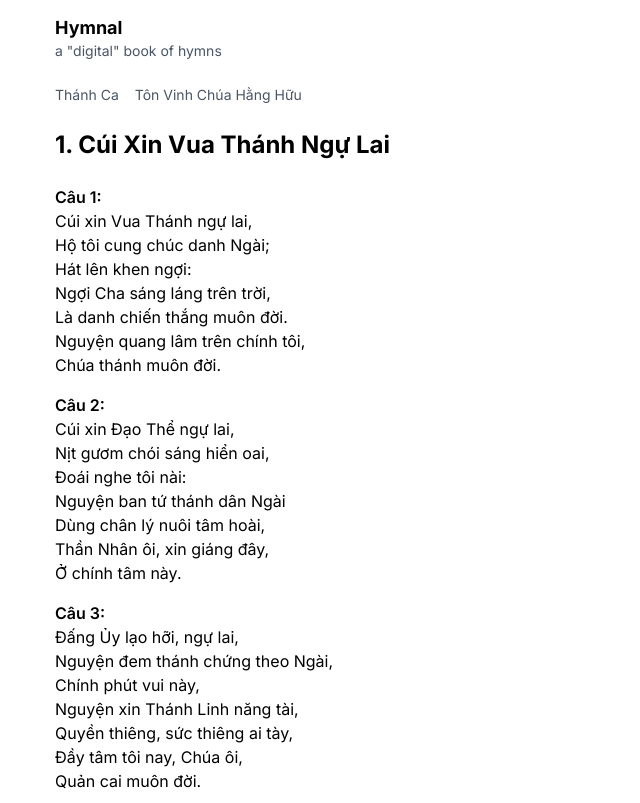
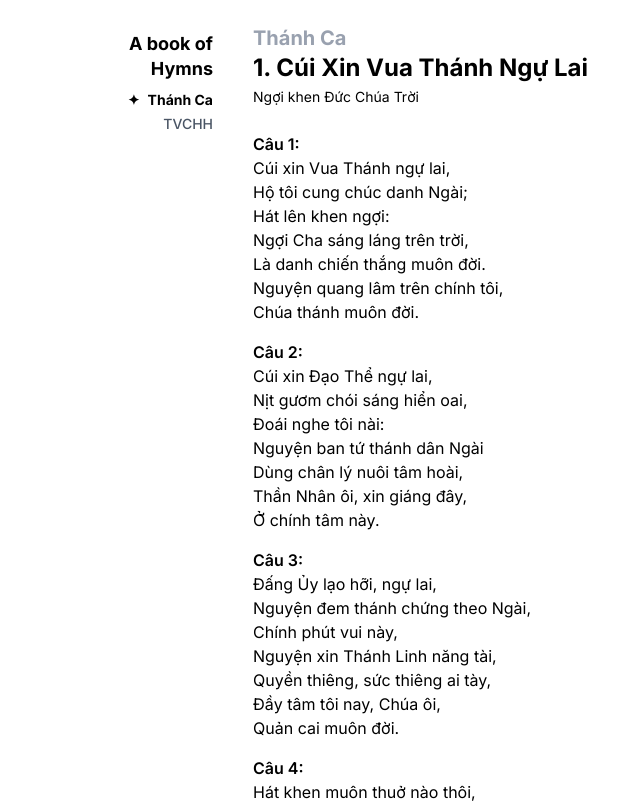
Before and after one commit to tatthien/hymnal-v2, a Next.js app: page /hymns/1-cui-xin-vua-thanh-ngu-lai in a window 1280 px wide. Shown: the top 803 px of the page, without its empty margins (301-941 px from the left). Built offline with nearby package versions, Linux system fonts and the light colour scheme.

Commit message:
chore: highlight active link

```diff
--- a/app/hymns/[slug]/page.tsx
+++ b/app/hymns/[slug]/page.tsx
@@ -1,6 +1,7 @@
 import { getSongs } from "@/app/hymns"
 import { readFile } from "fs/promises"
 import matter from 'gray-matter'
+import Link from "next/link"
 
 type Params = Promise<{ slug: string }>
 
@@ -12,7 +13,13 @@ export default async function HymnPage({ params }: { params: Params }) {
 
   return (
     <article className="hymn-details">
-      <h1 className='text-2xl font-bold mb-6'>{data.name}</h1>
+      <div className="text-xl font-bold text-gray-400">Thánh Ca</div>
+      <h1 className='text-2xl font-bold'>{data.name}</h1>
+      <div className="mb-6">
+        <Link href='#' className="text-sm">
+          {data.category}
+        </Link>
+      </div>
       <div dangerouslySetInnerHTML={{ __html: content }} />
     </article>
   )
--- a/app/layout.tsx
+++ b/app/layout.tsx
@@ -2,6 +2,7 @@ import type { Metadata } from "next";
 import { Inter } from "next/font/google";
 import "./globals.css";
 import Link from "next/link";
+import { HeaderLink } from "@/components/HeaderLink";
 
 const sans = Inter({
   variable: "--font-geist-sans",
@@ -26,24 +27,18 @@ export default function RootLayout({
       <body
         className={[
           sans.className,
-          'antialiased leading-normal max-w-[600px] p-4 mx-auto'
+          'antialiased leading-normal max-w-[600px] p-6 mx-auto'
         ].join(' ')}
       >
-        <header className="mb-6">
-          <div>
-            <Link href='/' className="font-bold text-lg leading-snug">Hymnal</Link>
-            <span className="block text-sm text-gray-600">a &quot;digital&quot; book of hymns</span>
+        <div className="flex flex-col md:flex-row gap-10">
+          <div className="bg-white py-2 w-full md:w-[150px] shrink-0 flex flex-col gap-0 md:gap-2 sticky top-0 md:top-4 self-start">
+            <Link href='/' className="font-bold text-lg leading-snug text-left md:text-right">A book of Hymns</Link>
+            <HeaderLink />
           </div>
-        </header>
-
-        <nav className="mb-6 flex gap-4">
-          <Link href='/hymns' className="text-sm text-gray-600 hover:underline hover:text-gray-900">Thánh Ca</Link>
-          <Link href='/tvchh' className="text-sm text-gray-600 hover:underline hover:text-gray-900">Tôn Vinh Chúa Hằng Hữu</Link>
-        </nav>
-
-        <main>
-          {children}
-        </main>
+          <main>
+            {children}
+          </main>
+        </div>
       </body>
     </html>
   );
--- a/app/tvchh/[slug]/page.tsx
+++ b/app/tvchh/[slug]/page.tsx
@@ -1,6 +1,7 @@
 import { getSongs } from "@/app/hymns"
 import { readFile } from "fs/promises"
 import matter from 'gray-matter'
+import Link from "next/link"
 
 type Params = Promise<{ slug: string }>
 
@@ -12,7 +13,13 @@ export default async function HymnPage({ params }: { params: Params }) {
 
   return (
     <article className="hymn-details">
-      <h1 className='text-2xl font-bold mb-6'>{data.name}</h1>
+      <div className="text-xl font-bold text-gray-400">Tôn Vinh Chúa Hằng Hữu</div>
+      <h1 className='text-2xl font-bold'>{data.name}</h1>
+      <div className="mb-6">
+        <Link href='#' className="text-sm">
+          {data.category}
+        </Link>
+      </div>
       <div dangerouslySetInnerHTML={{ __html: content }} />
     </article>
   )
--- /dev/null
+++ b/components/HeaderLink.tsx
@@ -0,0 +1,41 @@
+'use client'
+
+import Link from "next/link"
+import { usePathname } from "next/navigation"
+
+const links = [
+  {
+    title: 'Thánh Ca',
+    href: '/hymns',
+  },
+  {
+    title: 'TVCHH',
+    href: '/tvchh',
+  },
+]
+
+export function HeaderLink() {
+  const pathname = usePathname()
+
+  const isActive = (href: string) => {
+    return (pathname.startsWith(href)) || (pathname === '/' && href === '/hymns')
+  }
+
+  return (
+    <nav className="flex flex-row md:flex-col gap-4 md:gap-1">
+      {links.map(({ href, title }) => (
+        <Link key={href} href={href} className={
+          [
+            isActive(href)
+              ? 'font-bold text-black'
+              : 'font-medium text-gray-600 hover:underline',
+            'relative text-sm text-right hover:text-black'
+          ].join(' ')
+        }>
+          {isActive(href) && <span className="hidden md:inline pr-2">✦</span>}
+          {title}
+        </Link>
+      ))}
+    </nav>
+  )
+}
```
